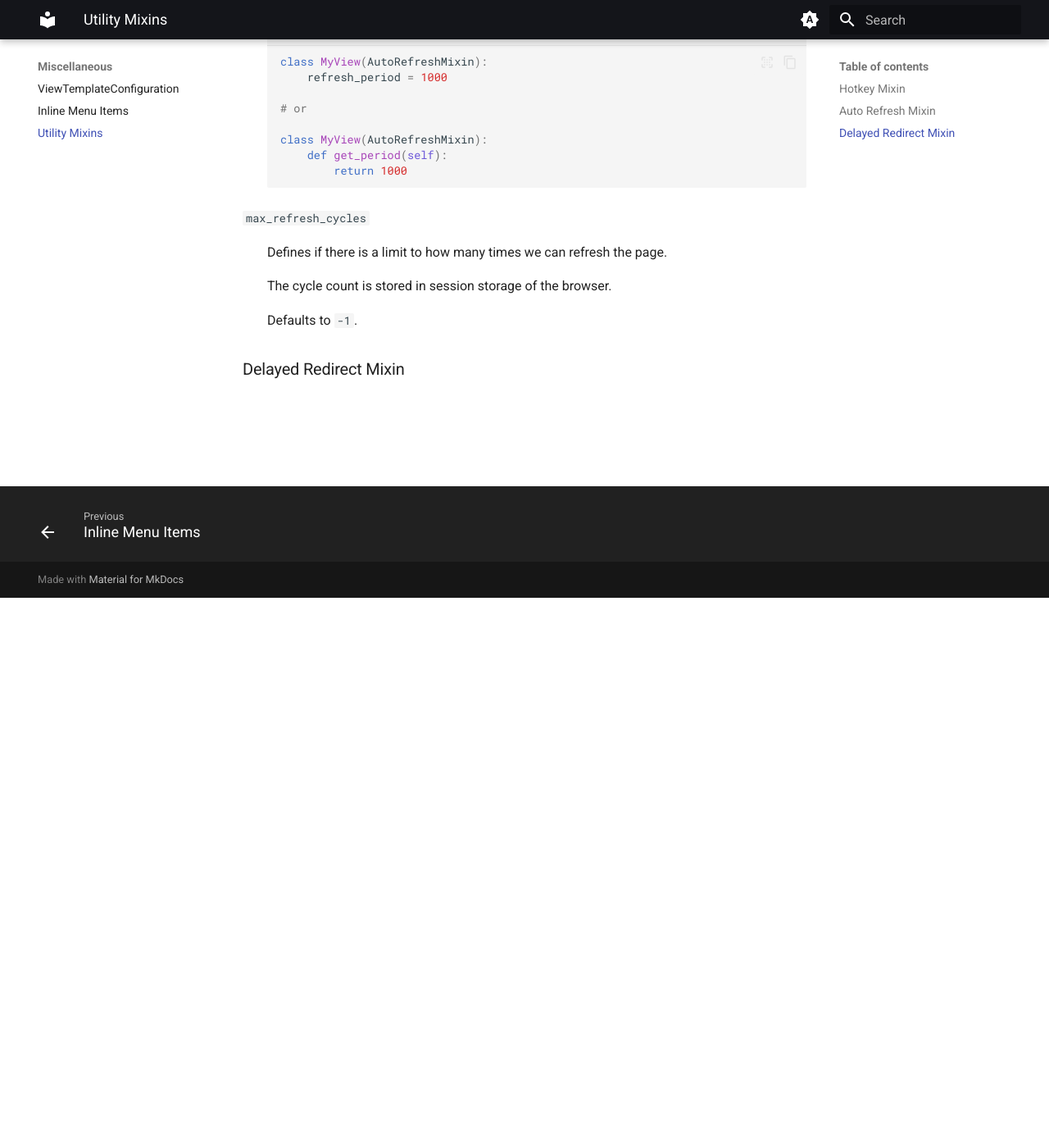
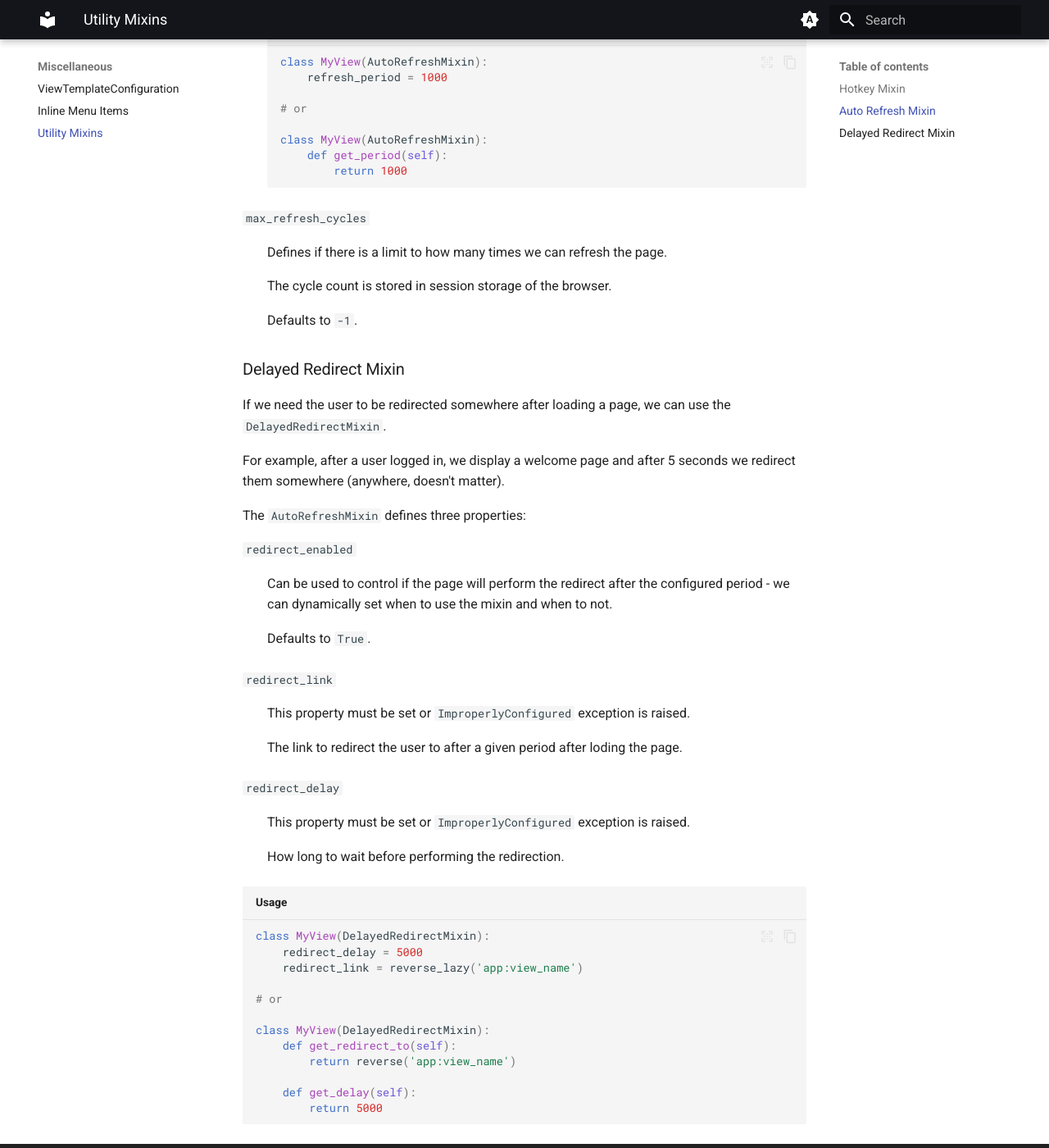
Before and after one commit to Pzdrs/asbd-docs, an MkDocs documentation site: the page built from docs/misc/utility-mixins.md, in a window 1280 px wide and 1400 px high, scrolled down 671 px. Shown: the whole window at 82% size. Built offline with MkDocs 1.6.1 and Material for MkDocs 9.7.7, drawn with Linux system fonts in a browser that asks for light colours.

Commit message:
feat: delayed redirect mixin

````diff
--- a/docs/misc/utility-mixins.md
+++ b/docs/misc/utility-mixins.md
@@ -38,3 +38,39 @@ The `AutoRefreshMixin` defines three properties:
     Defaults to `-1`.
 
 ### Delayed Redirect Mixin
+
+If we need the user to be redirected somewhere after loading a page, we can use the `DelayedRedirectMixin`.
+
+For example, after a user logged in, we display a welcome page and after 5 seconds we redirect them somewhere (anywhere, doesn't matter).
+
+The `AutoRefreshMixin` defines three properties:
+
+`redirect_enabled`
+:   Can be used to control if the page will perform the redirect after the configured period - we can dynamically set when to use the mixin and when to not.
+
+    Defaults to `True`.
+
+`redirect_link`
+:   This property must be set or `ImproperlyConfigured` exception is raised.
+
+    The link to redirect the user to after a given period after loding the page.
+
+`redirect_delay`
+:   This property must be set or `ImproperlyConfigured` exception is raised.
+
+    How long to wait before performing the redirection.
+
+```Python title="Usage"
+class MyView(DelayedRedirectMixin):
+    redirect_delay = 5000
+    redirect_link = reverse_lazy('app:view_name')
+
+# or
+
+class MyView(DelayedRedirectMixin):
+    def get_redirect_to(self):
+        return reverse('app:view_name')
+
+    def get_delay(self):
+        return 5000
+```
````
